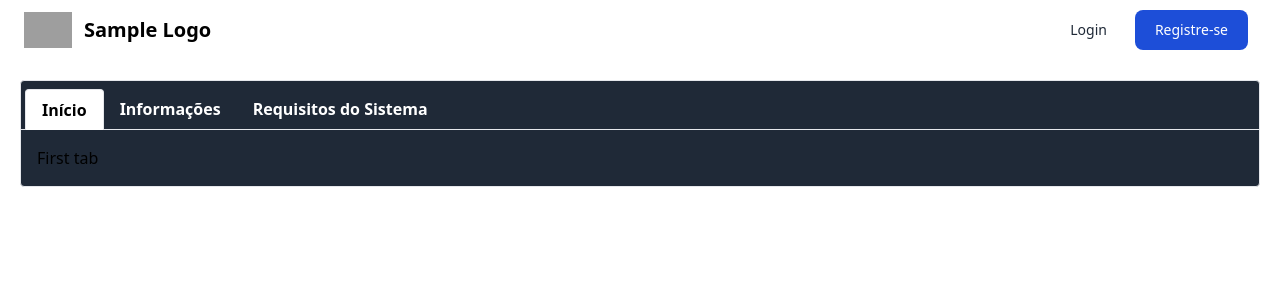
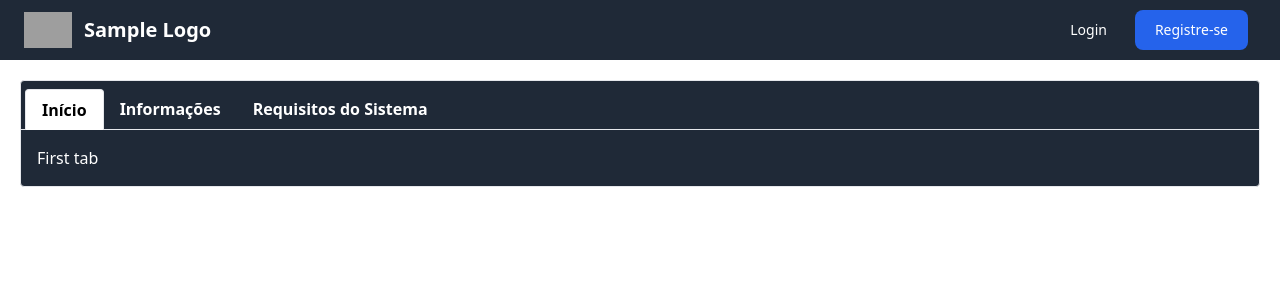
Before and after one commit to runtime7error/piscina-tera, a Vue app: page / in a window 1280 px wide. Shown: the top 300 px of the page. Built offline with nearby package versions, Linux system fonts and the light colour scheme; grey boxes are pictures that could not be loaded.

Commit message:
Style: Remoção do controle de modo escuro.

```diff
--- a/src/components/header.vue
+++ b/src/components/header.vue
@@ -1,5 +1,5 @@
 <template>
-  <nav class="bg-white border-gray-200 px-4 lg:px-6 py-2.5 dark:bg-gray-800">
+  <nav class="border-gray-200 px-4 lg:px-6 py-2.5 bg-gray-800">
     <div
       class="flex flex-wrap justify-between items-center mx-auto max-w-screen-xl"
     >
@@ -10,19 +10,19 @@
           alt="Tera's logo"
         />
         <span
-          class="self-center text-xl font-semibold whitespace-nowrap dark:text-white"
+          class="self-center text-xl font-semibold whitespace-nowrap text-white"
           >Sample Logo</span
         >
       </a>
       <div class="flex items-center lg:order-2">
         <a
           href="#"
-          class="text-gray-800 dark:text-white hover:bg-gray-50 focus:ring-4 focus:ring-gray-300 font-medium rounded-lg text-sm px-4 lg:px-5 py-2 lg:py-2.5 mr-2 dark:hover:bg-gray-700 focus:outline-none dark:focus:ring-gray-800"
+          class="text-white focus:ring-4 font-medium rounded-lg text-sm px-4 lg:px-5 py-2 lg:py-2.5 mr-2 hover:bg-gray-700 focus:outline-none focus:ring-gray-800"
           >Login</a
         >
         <a
           href="#"
-          class="text-white bg-blue-700 hover:bg-blue-800 focus:ring-4 focus:ring-blue-300 font-medium rounded-lg text-sm px-4 lg:px-5 py-2 lg:py-2.5 mr-2 dark:bg-blue-600 dark:hover:bg-blue-700 focus:outline-none dark:focus:ring-blue-800"
+          class="text-white focus:ring-4 font-medium rounded-lg text-sm px-4 lg:px-5 py-2 lg:py-2.5 mr-2 bg-blue-600 hover:bg-blue-700 focus:outline-none focus:ring-blue-800"
           >Registre-se</a
         >
       </div>
--- a/src/components/tabPanel.vue
+++ b/src/components/tabPanel.vue
@@ -15,9 +15,9 @@
     </ul>
 
     <div id="tab-contents">
-      <div id="first" class="p-4 dark:text-white">First tab</div>
-      <div id="second" class="hidden p-4 dark:text-white">Second tab</div>
-      <div id="third" class="hidden p-4 dark:text-white">Third tab</div>
+      <div id="first" class="p-4 text-white">First tab</div>
+      <div id="second" class="hidden p-4 text-white">Second tab</div>
+      <div id="third" class="hidden p-4 text-white">Third tab</div>
     </div>
   </div>
 </template>
```
